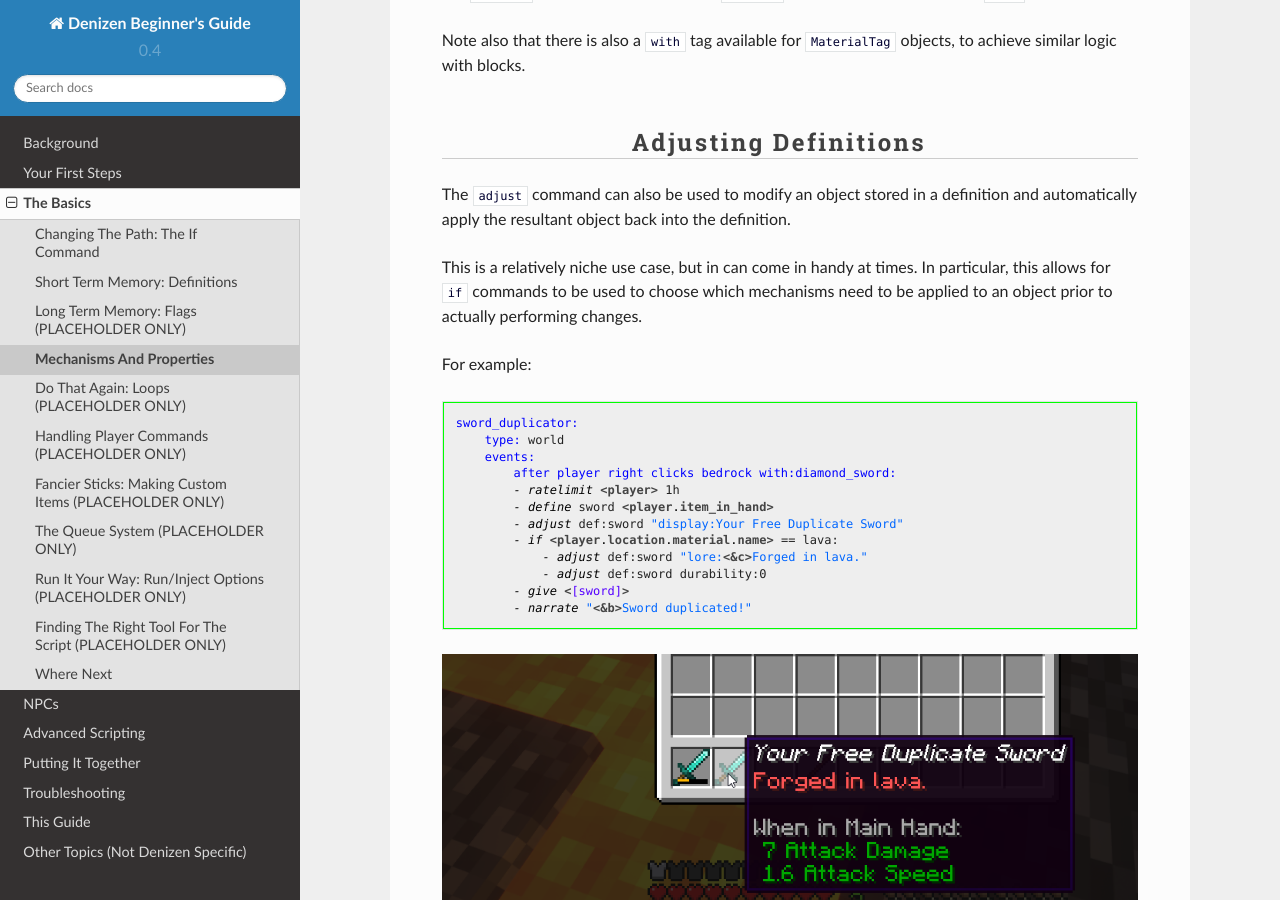
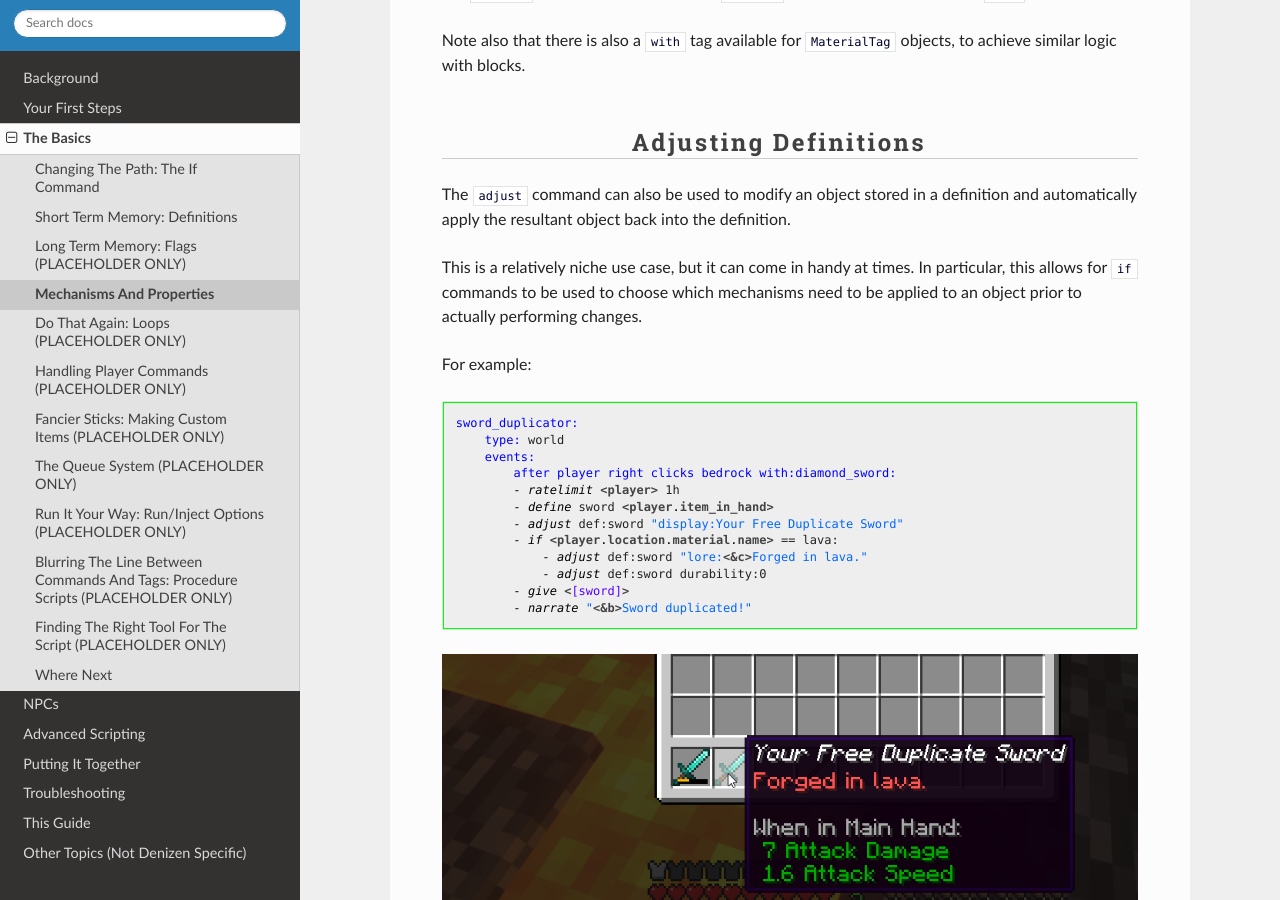
Before and after one commit to DenizenScript/Denizen-Beginners-Guide, a Sphinx documentation site: the page built from source/guides/basics/mechanisms.md, in a window 1280 px wide and 900 px high, scrolled down 5522 px. Built offline with Sphinx 7.4.7 and the Read the Docs theme 2.0.0, drawn with Linux system fonts in a browser that asks for light colours.

Commit message:
add procedures placeholder page

```diff
--- a/source/guides/basics/mechanisms.md
+++ b/source/guides/basics/mechanisms.md
@@ -137,7 +137,7 @@ Note also that there is also a `with` tag available for `MaterialTag` objects, t
 
 The `adjust` command can also be used to modify an object stored in a definition and automatically apply the resultant object back into the definition.
 
-This is a relatively niche use case, but in can come in handy at times. In particular, this allows for `if` commands to be used to choose which mechanisms need to be applied to an object prior to actually performing changes.
+This is a relatively niche use case, but it can come in handy at times. In particular, this allows for `if` commands to be used to choose which mechanisms need to be applied to an object prior to actually performing changes.
 
 For example:
 
```
Also changed, not shown: source/guides/background/denizen-capability.md (+1 -1 lines), source/guides/basics/index.md (+1 -0 lines), source/guides/basics/procedures.md (added, +18 -0 lines).
